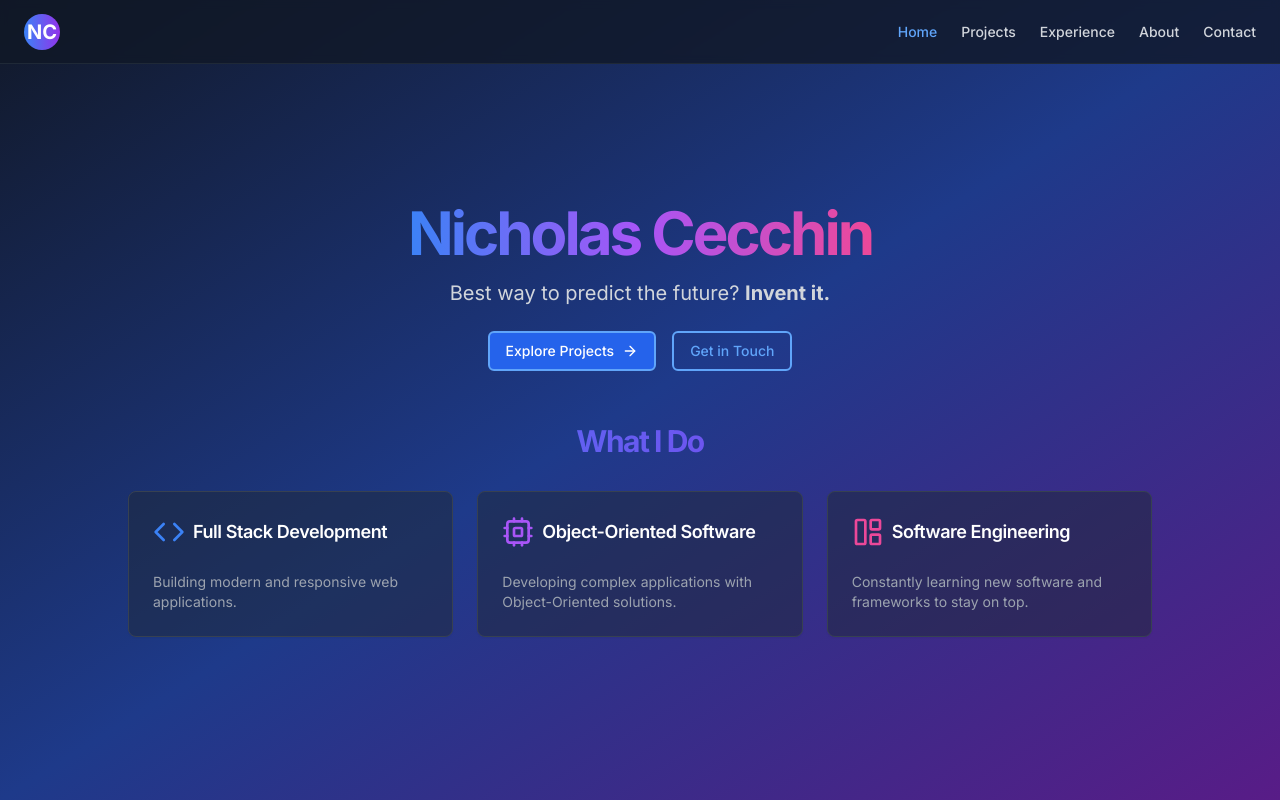
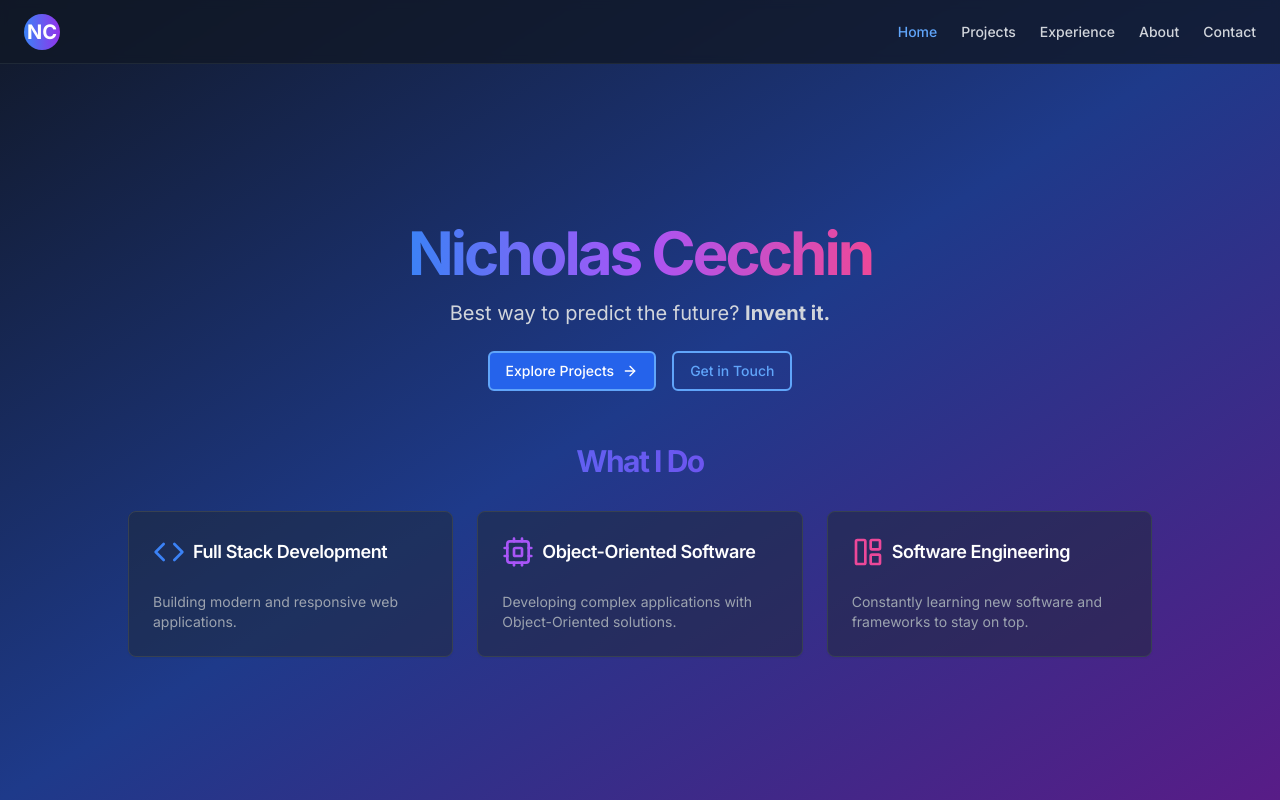
Before and after one commit to NickCecc/revisednextjsport, a Next.js app: page / in a window 1280 px wide. Built offline with nearby package versions, Linux system fonts and the light colour scheme.

Commit message:
Added padding to homepage

```diff
--- a/app/page.tsx
+++ b/app/page.tsx
@@ -26,7 +26,7 @@ const itemVariants = {
 export default function Home() {
   return (
       <div className="flex flex-col min-h-screen">
-        <section className="flex-1 flex flex-col justify-center items-center px-4 md:px-6">
+        <section className="flex-1 flex flex-col justify-center items-center px-4 md:px-6 pt-20">
           <motion.div
               className="text-center mb-8"
               initial="hidden"
@@ -34,7 +34,7 @@ export default function Home() {
               variants={containerVariants}
           >
             <motion.h1
-                className="text-4xl sm:text-5xl md:text-6xl font-bold tracking-tighter bg-clip-text text-transparent bg-gradient-to-r from-blue-500 via-purple-500 to-pink-500 mb-4 pt-10"
+                className="text-4xl sm:text-5xl md:text-6xl font-bold tracking-tighter bg-clip-text text-transparent bg-gradient-to-r from-blue-500 via-purple-500 to-pink-500 mb-4"
                 variants={itemVariants}
                 animate={{
                   backgroundPosition: ["0% 50%", "100% 50%", "0% 50%"],
```
